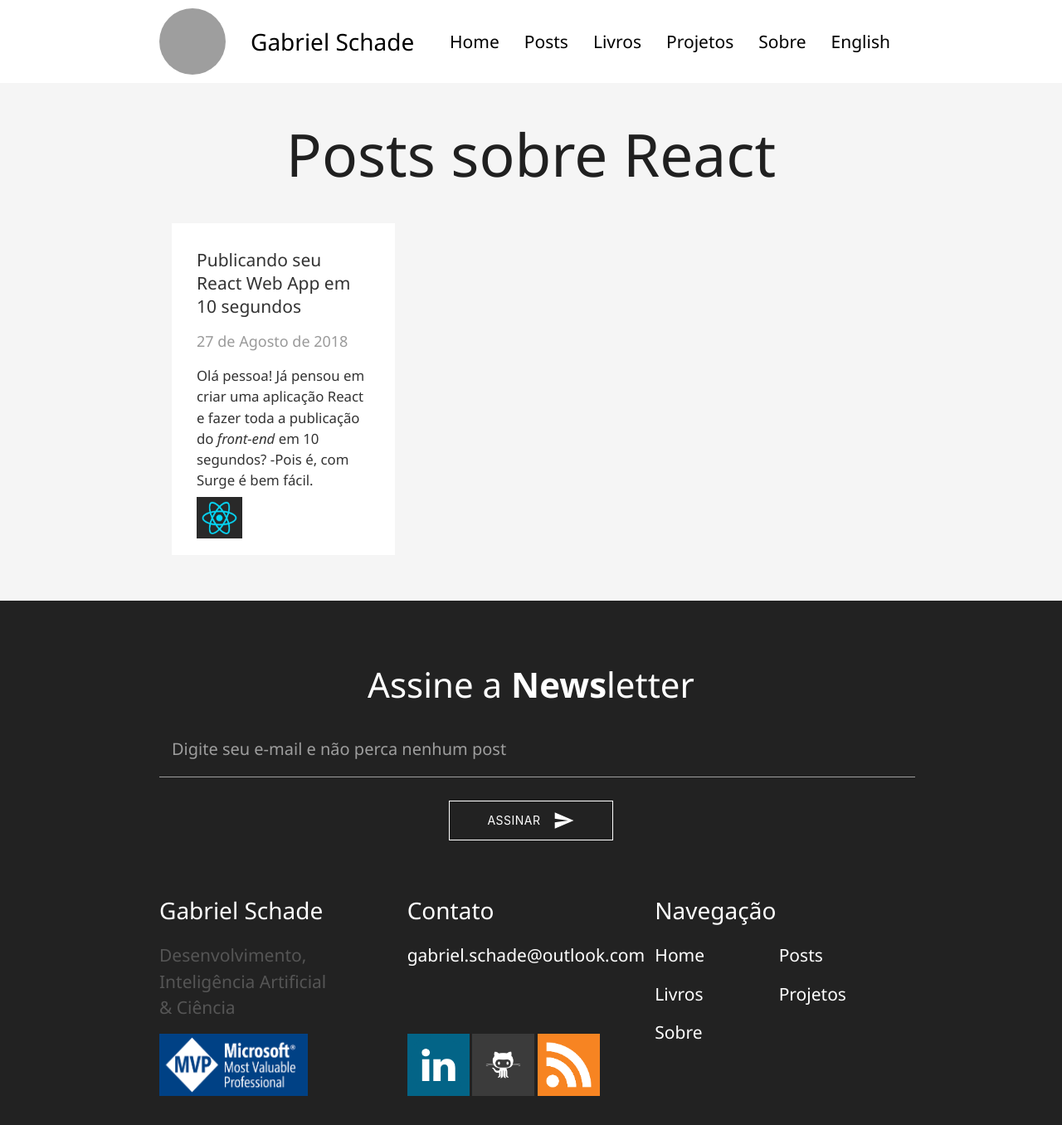
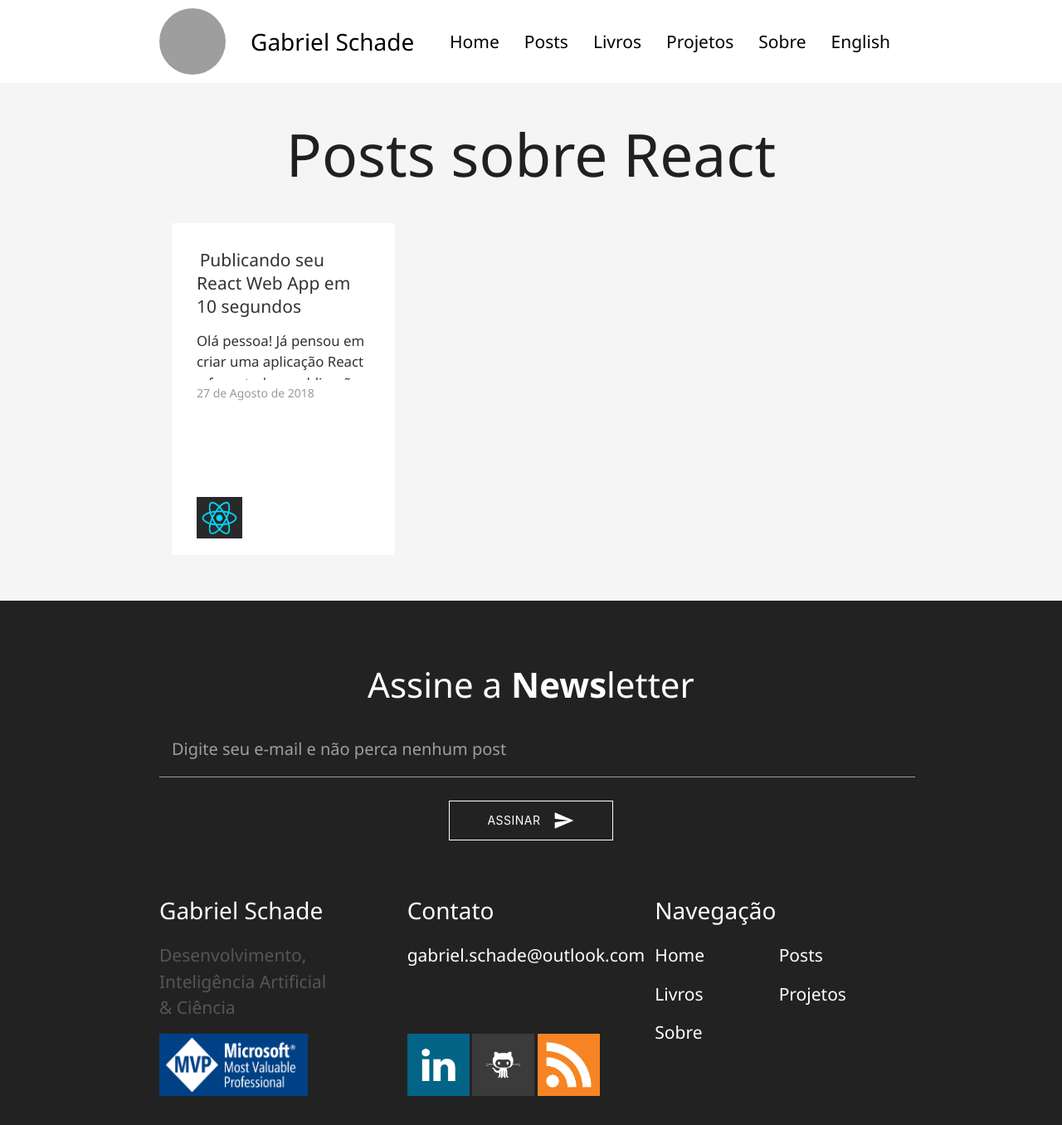
Before and after one commit to gabrielschade/gabrielschade.github.io, a Jekyll site: the page built from posts-categoria/react.html, in a window 1280 px wide and 1356 px high. Shown: the whole window at 83% size. Built offline with Jekyll 4.4.1, drawn with Linux system fonts in a browser that asks for light colours; nearby versions of some CDN libraries; comment, search, counter and statistics services are not loaded; grey boxes are pictures that could not be loaded.

Commit message:
teste de novo card

```diff
--- a/_includes/single-post-new.html
+++ b/_includes/single-post-new.html
@@ -3,6 +3,7 @@
         <a href="{{ post.url }}" style="text-decoration: none;">
             <div style="padding:15px;cursor:pointer;">
                 <div class="card-post">
+                    {% if post.image == "" %}
                         <span class="card-title light-font" style="line-height: normal;">{{ post.title }}</span>
                         <div class="post-date" style="font-size:18px;{{include._style}};margin-bottom:0;padding-top:15px;">{%
                             include postdate.html %}</div>
@@ -15,6 +16,24 @@
                                 {{ post.excerpt | remove: '<p>' | remove: '</p>' }}
                             </div>
                         </div>
+                    {% endif %}
+
+                    {% if post.image != "" %}
+                        <img class="responsive-img" src="{{post.image}}">
+
+                        <span class="card-title light-font" style="line-height: normal;">{{ post.title }}</span>
+                        <div class="card-content" style="padding:15px 0;">
+                            <div class="post-excerpt" style="{{include._style}} height: 60px;
+                            overflow: hidden;
+                            display: -webkit-box;
+                            -webkit-line-clamp: 3;
+                            -webkit-box-orient: vertical;">
+                                {{ post.excerpt | remove: '<p>' | remove: '</p>' }}
+                            </div>
+                            <div class="post-date" style="font-size:14px;{{include._style}};margin-bottom:0;padding-top:5px;">{%
+                                    include postdate.html %}</div>
+                        </div>
+                    {% endif %}
                 </div>
                 <div class="card-action" style="max-height:65px">
                     {% assign rawtags = "" %}
--- a/_posts/2019-04-04-avengers-joia-tempo-heuristica.markdown
+++ b/_posts/2019-04-04-avengers-joia-tempo-heuristica.markdown
@@ -2,6 +2,7 @@
 layout: post
 title:  "A Heurística da Jóia do Tempo do Dr. Estranho"
 date:   2019-04-04 00:00:00 +0000
+image: https://i.imgur.com/NFeIiv2.png
 comments: true
 tags: [C#, Algoritmos]
 ---
```
Lines whose indentation alone changed are shown as unchanged.
